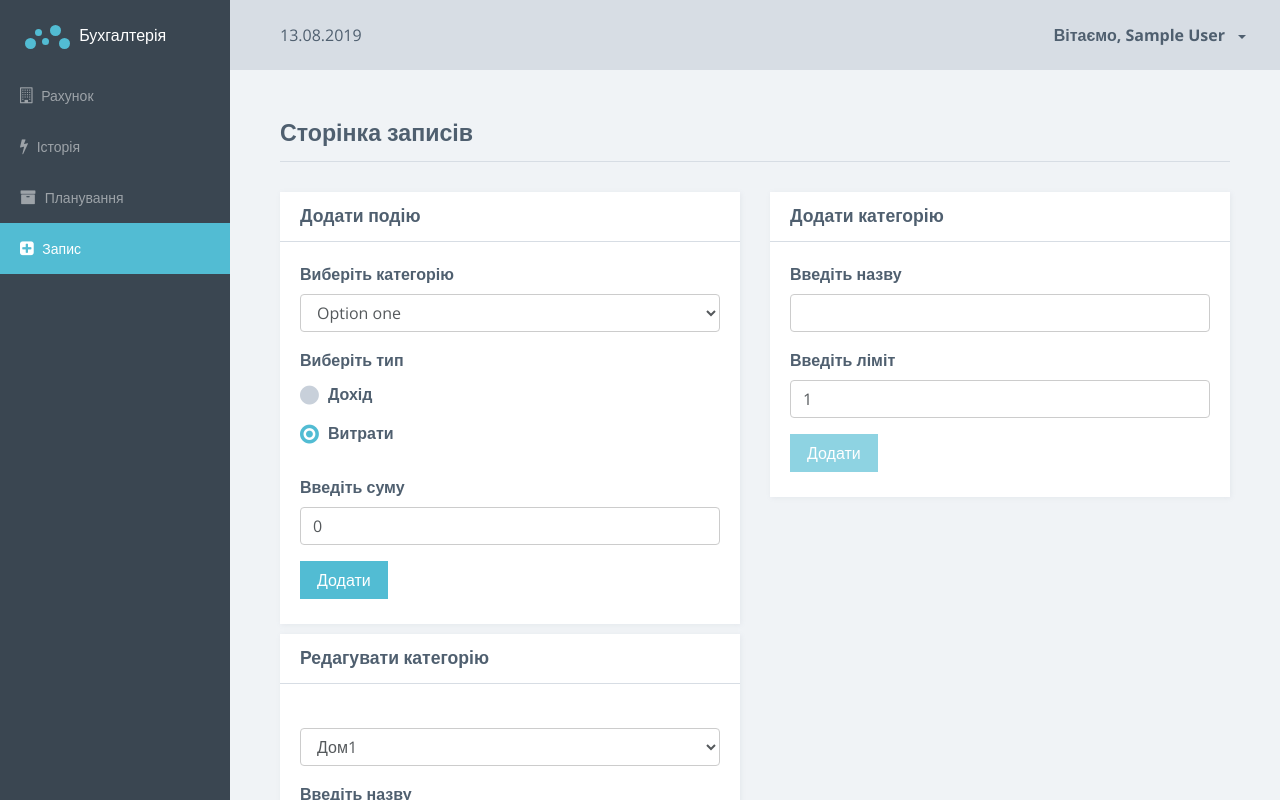
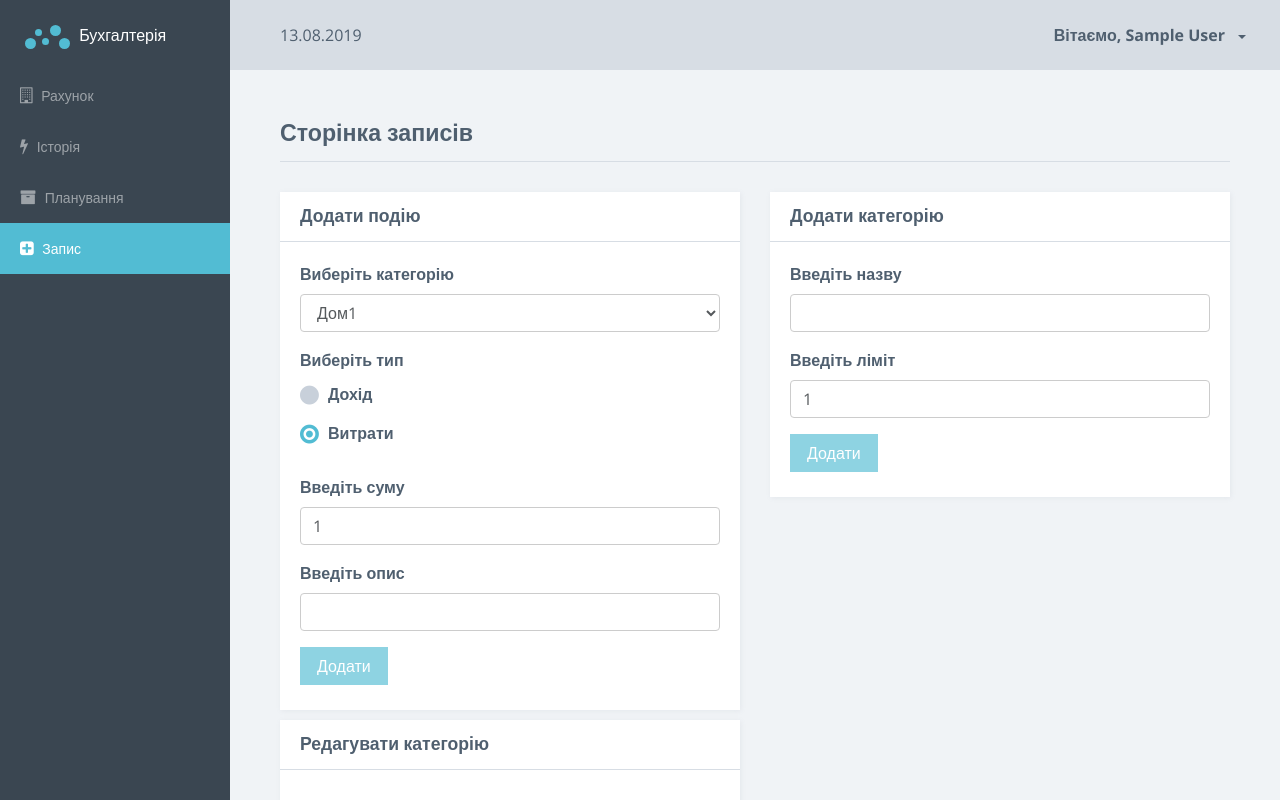
Before and after one commit to ostapchak/home-money, an Angular app: page /system/records in a window 1280 px wide. Built offline with nearby package versions, Linux system fonts and the light colour scheme; data requests are answered from the project's data file; sample sign-in values are in the browser's storage.

Commit message:
Records page. Event adding. P1

```diff
--- a/src/app/system/records-page/add-event/add-event.component.html
+++ b/src/app/system/records-page/add-event/add-event.component.html
@@ -5,36 +5,89 @@
          </div>
     </div>
     <div class="card-block">
-      <form>
+        <form #f="ngForm" (ngSubmit)="onSubmit(f)">
             <div class="form-group">
                 <label class="control-label" for="category">Виберіть категорію</label>
-              <select class="form-control" id="category">
-                  <option>Option one</option>
-                  <option>Option two</option>
-                  <option>Option three</option>
-                  <option>Option four</option>
+                <select
+                    class="form-control"
+                    id="category"
+                    required
+                    [ngModel]="1"
+                    name="category"
+                >
+                    <option
+                        *ngFor="let c of categories"
+                        [value]="c.id"
+                    >
+                        {{c.name}}
+                    </option>
                 </select>
             </div>
             <div class="form-group">
                 <label class="control-label">Виберіть тип</label>
-              <div>
+                <div *ngFor="let t of types">
                     <label>
-                      <input class="radio" name="radios" type="radio">
-                      <span>Дохід</span>
-                  </label>
-              </div>
-              <div>
-                  <label>
-                      <input class="radio" name="radios" type="radio" checked>
-                      <span>Витрати</span>
+                        <input
+                            class="radio"
+                            name="type"
+                            type="radio"
+                            [value]="t.type"
+                            required
+                            [ngModel]="'outcome'"
+                        >
+                        <span>{{t.label}}</span>
                     </label>
                 </div>
             </div>
-          <div class="form-group">
+            <div
+                class="form-group"
+                [ngClass]="{'has-error': amount.invalid && amount.touched}"
+            >
                 <label class="control-label" for="amount">Введіть суму</label>
-              <input type="number" value="0" id="amount" class="form-control">
+                <input
+                    type="number"
+                    value="0"
+                    id="amount"
+                    class="form-control"
+                    name="amount"
+                    [ngModel]="1"
+                    min="1"
+                    #amount="ngModel"
+                    required
+                >
+                <span
+                    class="form-help-text"
+                    *ngIf="amount.invalid && amount.touched"
+                >
+                    Поле обов'язкове для введення!
+                </span>
             </div>
-          <button type="submit" class="btn btn-primary">Додати</button>
+            <div
+            class="form-group"
+            [ngClass]="{'has-error': description.invalid && description.touched}"
+        >
+            <label class="control-label" for="description">Введіть опис</label>
+            <input
+                type="text"
+                id="description"
+                class="form-control"
+                name="description"
+                ngModel
+                #description="ngModel"
+                required
+            >
+            <span
+                class="form-help-text"
+                *ngIf="description.invalid && description.touched"
+            >
+                Поле обов'язкове для введення!
+            </span>
+        </div>
+            <button
+                type="submit"
+                class="btn btn-primary"
+                [disabled]="f.invalid"
+            >Додати</button>
          </form>
     </div>
 </div>
--- a/src/app/system/records-page/add-event/add-event.component.ts
+++ b/src/app/system/records-page/add-event/add-event.component.ts
@@ -1,4 +1,9 @@
-import { Component, OnInit } from '@angular/core';
+import { Component, OnInit, Input } from '@angular/core';
+import { NgForm } from '@angular/forms';
+import * as moment from 'moment';
+
+import { Category } from '../../shared/models/category.model';
+import { HOMEEvent } from '../../shared/models/event.model';
 
 @Component({
   selector: 'home-add-event',
@@ -7,9 +12,22 @@ import { Component, OnInit } from '@angular/core';
 })
 export class AddEventComponent implements OnInit {
 
+  @Input() categories: Category[] = [];
+  types = [
+    {type: 'income', label: 'Дохід'},
+    {type: 'outcome', label: 'Витрати'}
+  ];
+
   constructor() { }
 
   ngOnInit() {
   }
 
+  onSubmit(form: NgForm) {
+    let {amount, description, category, type} = form.value;
+    if (amount < 0) amount *=-1;
+    const event = new HOMEEvent(
+      type, amount, +category, moment().format('DD.MM.YYYY HH:mm:ss'), description
+    );
+  }
 }
--- a/src/app/system/records-page/records-page.component.html
+++ b/src/app/system/records-page/records-page.component.html
@@ -9,7 +9,7 @@
 <section class="section" *ngIf="isLoaded">
   <div class="row">
       <div class="col-md-6">
-          <home-add-event></home-add-event>
+          <home-add-event  [categories]="categories"></home-add-event>
       </div>
       <div class="col-md-6">
          <home-add-category (onCategoryAdd)="newCategoryAdded($event)"></home-add-category>
--- a/src/app/system/shared/models/event.model.ts
+++ b/src/app/system/shared/models/event.model.ts
@@ -0,0 +1,10 @@
+export class HOMEEvent  {
+   constructor(
+     public type: string,
+     public amount: number,
+     public category: number,
+     public date: string,
+     public description: string,
+     public id?: string,
+   ) {}
+}
```
Lines whose indentation alone changed are shown as unchanged.
